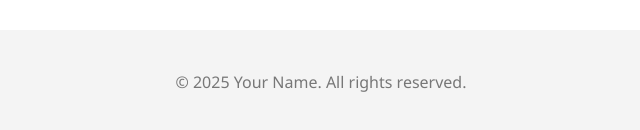
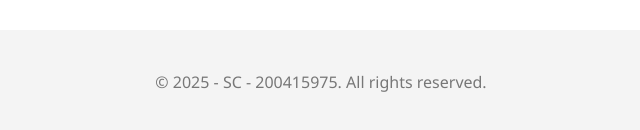
Before and after one commit to Aubacity/COMM2019-25S-Website-200415975, a plain HTML site: page index.html in a window 1280 px wide. Shown: the part 326-456 px from the top of the page, 319-959 px from the left. Drawn offline with Linux system fonts and the light colour scheme.

Commit message:
Credential

```diff
--- a/index.html
+++ b/index.html
@@ -26,7 +26,7 @@
   </main>
 
   <footer>
-    <p>&copy; 2025 Your Name. All rights reserved.</p>
+    <p>&copy; 2025 - SC - 200415975. All rights reserved.</p>
   </footer>
 
   <script src="js/index.js"></script>
```
